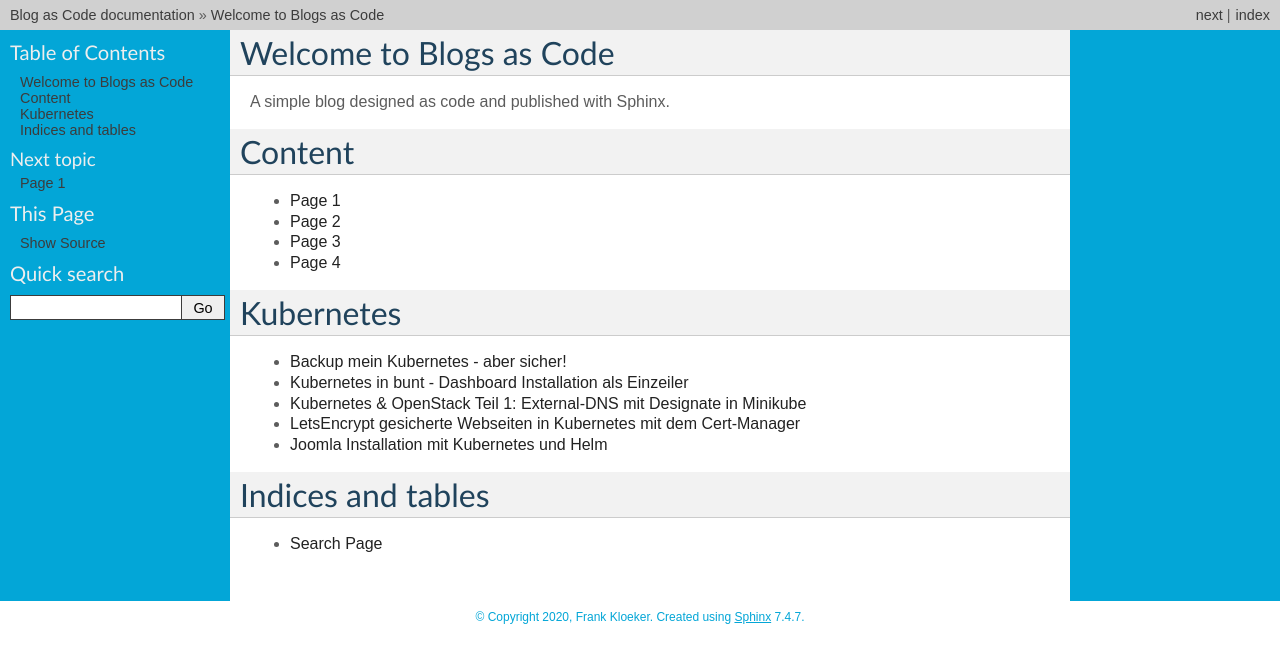
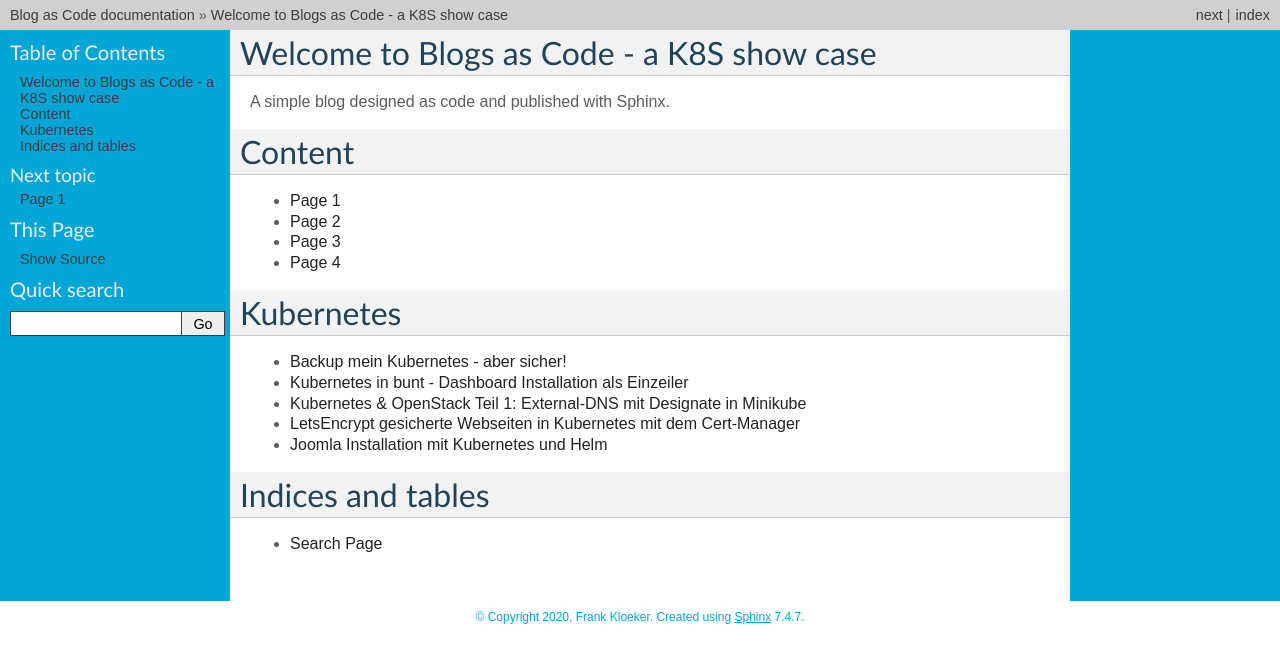
Before and after one commit to pepov/k8sblog, a Sphinx documentation site: the page built from source/index.rst, in a window 1280 px wide. Shown: the top 663 px of the page. Built offline with Sphinx 7.4.7, drawn with Linux system fonts in a browser that asks for light colours.

Commit message:
add longer headline

```diff
--- a/source/index.rst
+++ b/source/index.rst
@@ -1,5 +1,5 @@
-Welcome to Blogs as Code
-========================
+Welcome to Blogs as Code - a K8S show case
+==========================================
 
 A simple blog designed as code and published with Sphinx.
 
```
